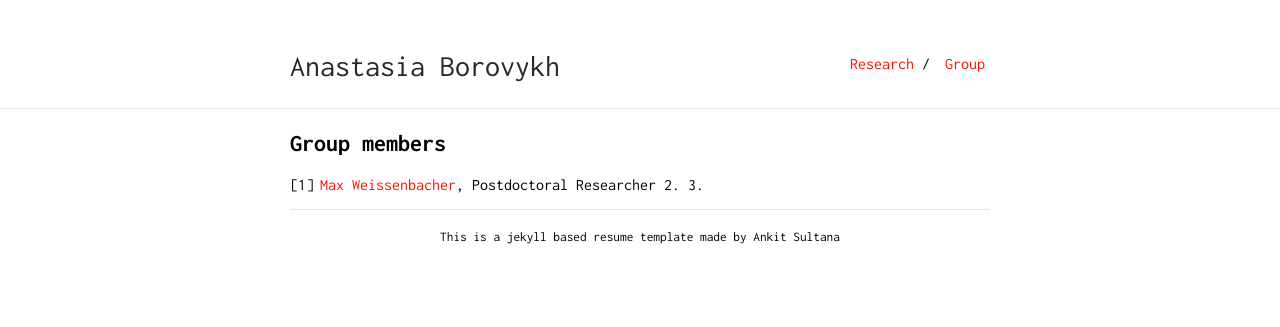
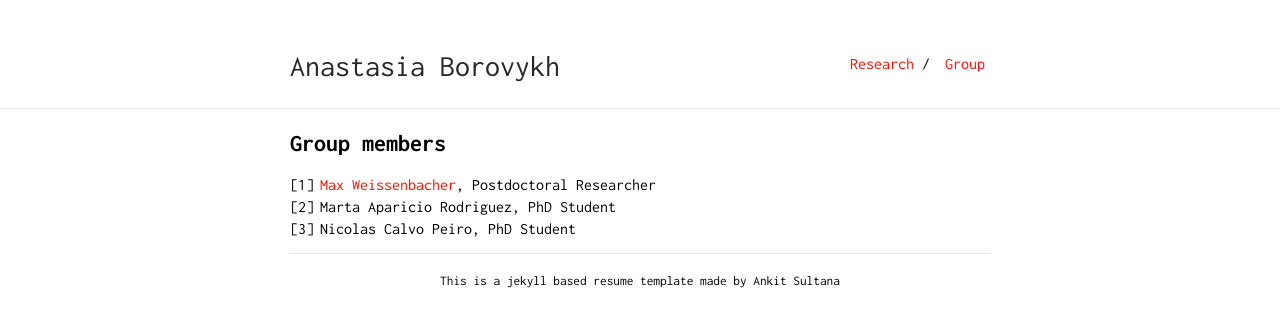
Before and after one commit to abrvkh/abrvkh.github.io, a Jekyll site: the page built from group.md, in a window 1280 px wide. Shown: the top 327 px of the page. Built offline with Jekyll 4.4.1, drawn with Linux system fonts in a browser that asks for light colours; our own code applies the rules of GitHub Pages for plain Markdown files.

Commit message:
Updated website

```diff
--- a/group.md
+++ b/group.md
@@ -6,5 +6,5 @@ is_contact: true
 ## Group members
 
 1. [Max Weissenbacher](https://www.imperial.ac.uk/people/m.weissenbacher), Postdoctoral Researcher
-2.
-3.
+2. Marta Aparicio Rodriguez, PhD Student
+3. Nicolas Calvo Peiro, PhD Student
```
